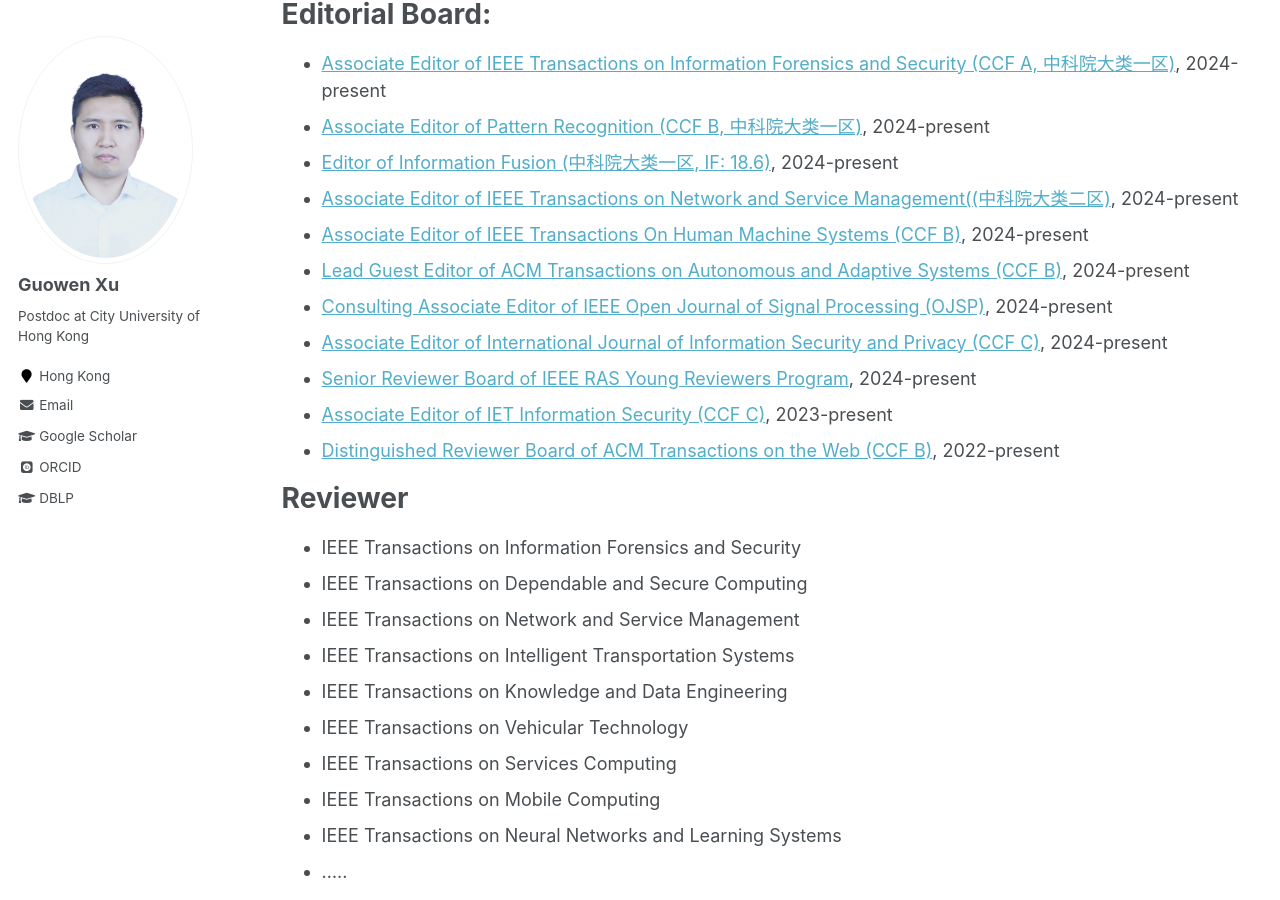
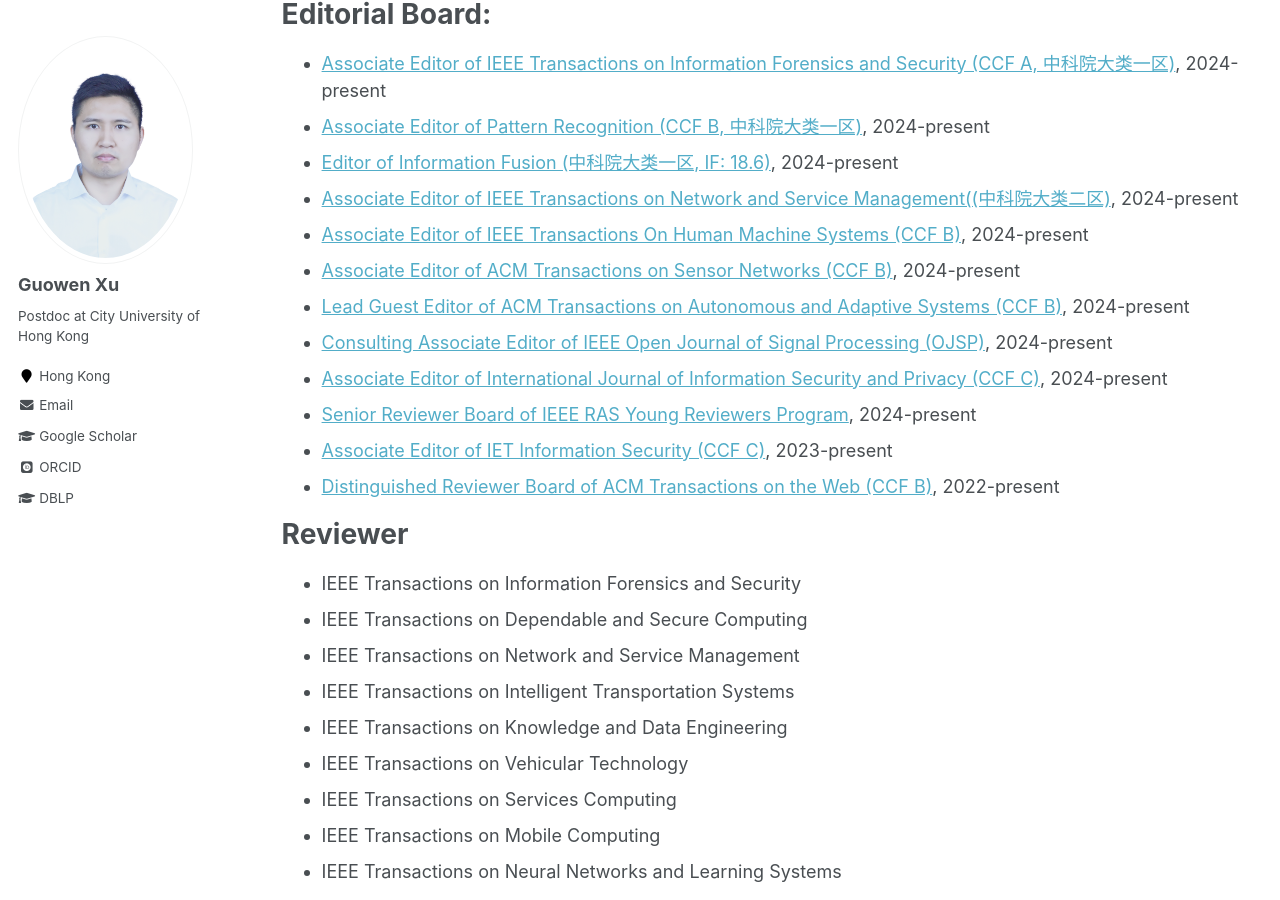
Before and after one commit to Guowen-xu/guowen-xu.github.io, a Jekyll site: the page built from _pages/services.md, in a window 1280 px wide and 900 px high, scrolled down 475 px. Built offline with Jekyll 4.4.1, drawn with Linux system fonts in a browser that asks for light colours; some web fonts are replaced.

Commit message:
Update services.md

```diff
--- a/_pages/services.md
+++ b/_pages/services.md
@@ -21,6 +21,7 @@ Editorial Board:
 * [Editor of Information Fusion (中科院大类一区, IF: 18.6)](https://www.sciencedirect.com/journal/information-fusion/about/editorial-board), 2024-present
 * [Associate Editor of IEEE Transactions on Network and Service Management((中科院大类二区)](https://www.comsoc.org/publications/journals/ieee-tnsm/ieee-transactions-network-and-service-management-editorial-board), 2024-present
 * [Associate Editor of IEEE Transactions On Human Machine Systems (CCF B)](https://www.ieeesmc.org/publications/transactions-on-human-machine-systems/associate-editors/), 2024-present
+* [Associate Editor of  ACM Transactions on Sensor Networks (CCF B)](https://dl.acm.org/journal/tosn), 2024-present
 * [Lead Guest Editor of ACM Transactions on Autonomous and Adaptive Systems (CCF B)](https://dl.acm.org/journal/taas/calls-for-papers), 2024-present
 * [Consulting Associate Editor of IEEE Open Journal of Signal Processing (OJSP)](https://signalprocessingsociety.org/publications-resources/ieee-open-journal-signal-processing/advisoryeditorial-board), 2024-present
 * [Associate Editor of International Journal of Information Security and Privacy (CCF C)](https://www.igi-global.com/journals/open-access/reviewers/international-journal-information-security-privacy/1096), 2024-present
```
